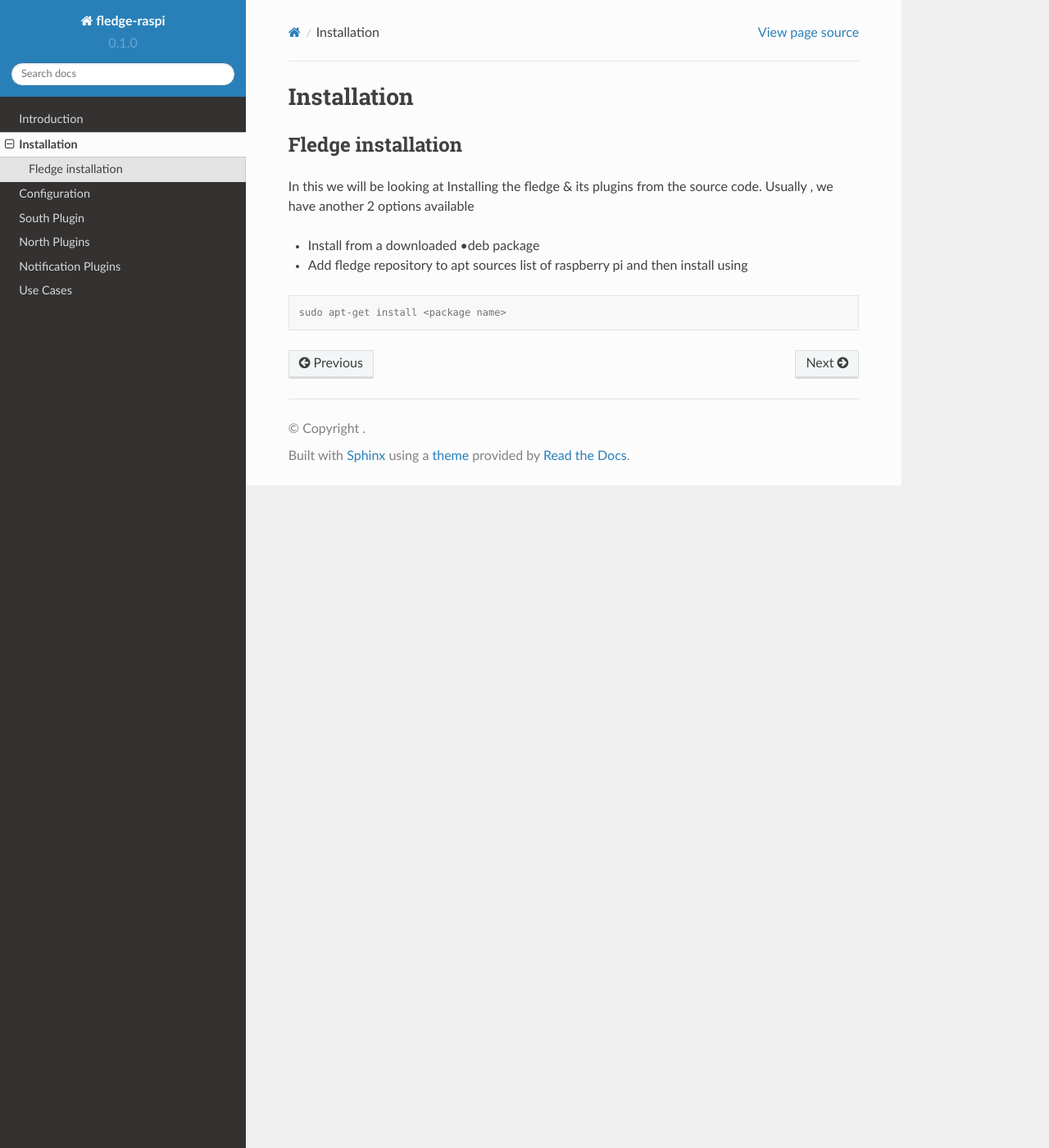
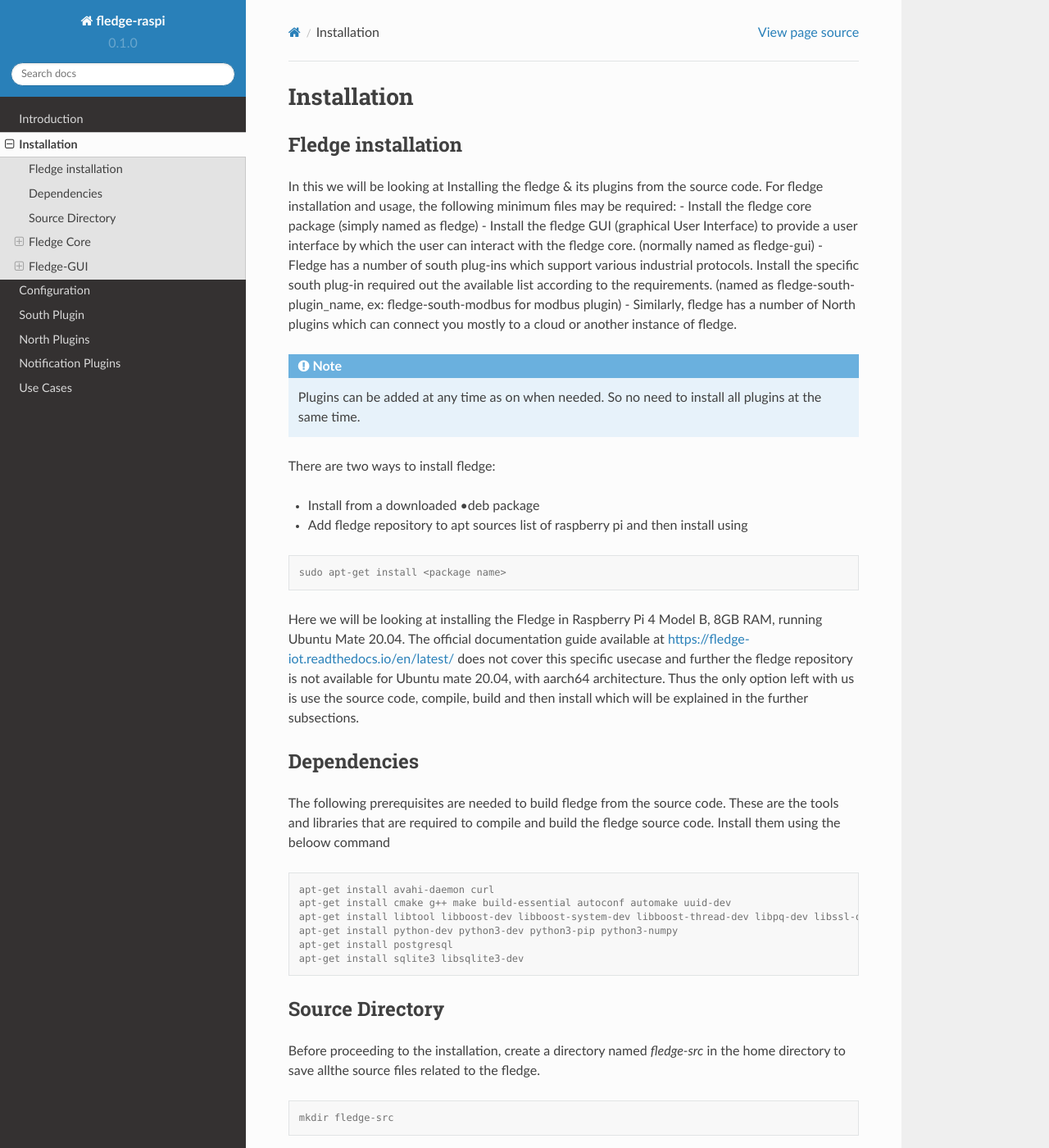
Before and after one commit to 19914039/fledgeDoc, a Sphinx documentation site: the page built from docs/source/installation.rst, in a window 1280 px wide and 1400 px high. Shown: the whole window at 82% size. Built offline with Sphinx 7.4.7 and the Read the Docs theme 2.0.0, drawn with Linux system fonts in a browser that asks for light colours; some of the changed text lies outside the part shown.

Commit message:
Update installation.rst

```diff
--- a/docs/source/installation.rst
+++ b/docs/source/installation.rst
@@ -5,7 +5,18 @@ Installation
 Fledge installation
 =====
 
-In this we will be looking at Installing the fledge & its plugins from the source code. Usually , we have another 2 options available
+In this we will be looking at Installing the fledge & its plugins from the source code.
+For fledge installation and usage, the following minimum files may be required:
+- Install the fledge core package (simply named as fledge)
+- Install the fledge GUI (graphical User Interface) to provide a user interface by which the user can interact with the fledge core. (normally named as fledge-gui)
+- Fledge has a number of south plug-ins which support various industrial protocols. Install the specific south plug-in required out the available list according to the requirements. (named as fledge-south-plugin_name, ex: fledge-south-modbus for modbus plugin)
+- Similarly, fledge has a number of North plugins which can connect you mostly to a cloud or another instance of fledge.
+
+.. note::
+
+  Plugins can be added at any time as on when needed. So no need to install all plugins at the same time.
+
+There are two ways to install fledge:
 
 - Install from a downloaded •deb package
 - Add fledge repository to apt sources list of raspberry pi and then install using
@@ -13,3 +24,175 @@ In this we will be looking at Installing the fledge & its plugins from the sourc
 .. code-block:: console
 
   sudo apt-get install <package name>
+
+Here we will be looking at installing the Fledge in Raspberry Pi 4 Model B, 8GB RAM, running Ubuntu Mate 20.04. The official documentation guide available at https://fledge-iot.readthedocs.io/en/latest/ does not cover this specific usecase and further the fledge repository is not available for Ubuntu mate 20.04, with aarch64 architecture.
+Thus the only option left with us is use the source code, compile, build and then install which will be explained in the further subsections.
+
+Dependencies
+=======
+
+The following prerequisites are needed to build fledge from the source code. These are the tools and libraries that are required to compile and build the fledge source code. Install them using the beloow command
+
+.. code-block:: console
+
+  apt-get install avahi-daemon curl
+  apt-get install cmake g++ make build-essential autoconf automake uuid-dev
+  apt-get install libtool libboost-dev libboost-system-dev libboost-thread-dev libpq-dev libssl-dev libz-dev
+  apt-get install python-dev python3-dev python3-pip python3-numpy
+  apt-get install postgresql
+  apt-get install sqlite3 libsqlite3-dev
+
+Source Directory
+===========
+
+Before proceeding to the installation, create a directory named *fledge-src* in the home directory to save allthe source files related to the fledge.
+
+.. code-block:: console
+
+  mkdir fledge-src
+
+After creating the souce directory, the the next is to download the souce code from github repository by visiting https://github.com/fledge-iot .
+in the official reposotory search for the module and then use *git clone* to download the source code.
+
+Fledge Core
+===========
+
+To explore any fledge module first we need to install fledge core alias **fledge** that manages and integrates all the other services and modules.
+
+Download Source Code
+-------
+
+.. code-block:: console
+
+  cd fledge-src
+  git clone https://github.com/fledge-iot/fledge.git
+  cd
+
+Install
+-------
+
+to install fledge, change to the cloned fledge directory, do make and make install with Sudo.
+
+.. code-block:: console
+
+  cd fledge-src
+  cd fledge
+  make -j 4
+  sudo make install
+  cd
+
+By default the installation will be placed in */usr/local/fledge* directory.
+
+Verify
+------
+
+To verify the status of installation
+
+.. code-block:: console
+
+  sudo /usr/local/fledge/bin/fledge status
+
+
+Fledge Commands
+------
+
+Fledge provides various commands for th console to manage the fledge. They are
+
+- **Start**: Start the Fledge system
+- **Stop**: Stop the Fledge system
+- **Status**: Lists currently running Fledge services and tasks
+- **Reset**: Delete all data and configuration and return Fledge to factory settings
+- **Kill**: Kill Fledge services that have not correctly responded to Stop
+- **Help**: Describe Fledge options
+
+For example, to start the Fledge system, open the console and type:
+
+.. code-block:: console
+
+  sudo /usr/local/fledge/bin/fledge start
+
+Fledge-GUI
+===========
+
+This provides a web based grafical user interface to interact with fledge and enable us to configure the fledge as per our requirement.
+
+Download Source Code
+-------
+
+.. code-block:: console
+
+  cd fledge-src
+  git clone https://github.com/fledge-iot/fledge-gui.git
+  cd
+
+Prerequisite
+-------
+
+for installing fledge GUI  we need another dependency tool and is nodejs.
+
+.. note::
+
+  node js can be installed simply by *sudo apt-get install nodejs*. But
+  this will install latest version, that fledge-gui may not support. The specific version of supported nodejs is 14.x. Please install this version only. In case you already had nodejs installed in your device then first uninstall it by *sudo apt remove nodejs* and then re-install using the bellow command
+
+.. code-block:: console
+
+  curl -sL https://deb.nodesource.com/setup_14.x | sudo -E bash -
+  sudo apt-get install nodejs
+
+Build
+-------
+
+Fledge GUI can be build and installed using *./build --clean-start* option. to do this
+
+.. code-block:: console
+
+  cd fledge-src
+  cd fledge-gui
+  ./build --clean-start
+
+.. note::
+
+  this method run the installation process successfully but could not run fledge gui. So its better to choose the other option that is creating a Debian package & install it.
+
+Create debian package
+---------
+
+Use ./make_deb script to create debian package, the package will be placed in packages/build/
+
+.. code-block:: console
+
+  cd fledge-src
+  cd fledge-gui
+  ./make_deb
+  cd
+
+it will build a •deb package & store it to *package/build* directory. we can go and check for the same in the above directory.
+
+.. code-block:: console
+
+  cd package/build
+  ls
+
+Install
+--------
+sudo cp packages/build/fledge-gui_1.9.2next-224.deb /var/cache/apt/archives/.
+$ sudo apt install /var/cache/apt/archives/fledge-gui_1.9.2next-224.deb
+
+.. note::
+
+  Version might be different from one to other.
+
+Verify
+-------
+Now
+; open any
+
+browser & enter the next -224 . deb
+
+Ipaddress only , post is not required .
+even without fledgegui , rest api works.
+.
+could get interact
+
+with Hedge using cult ( via REST api) .
```
